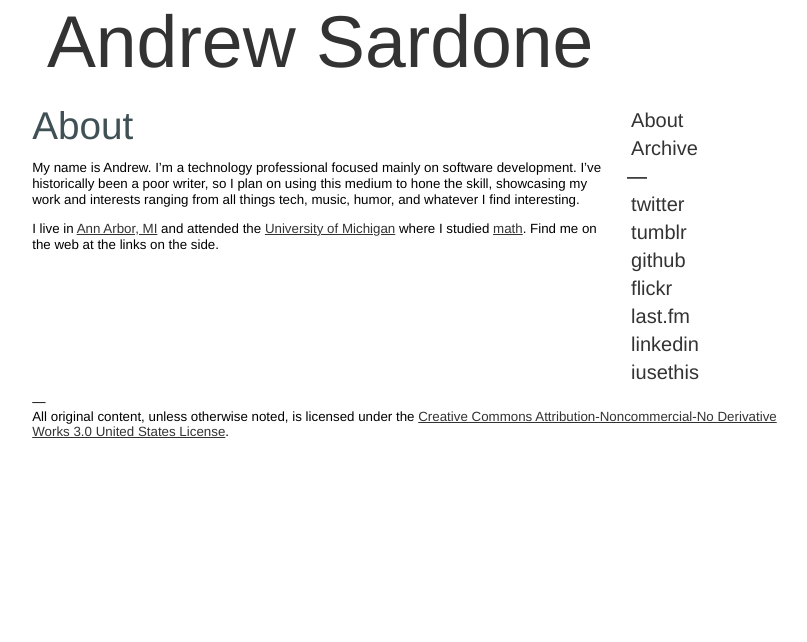
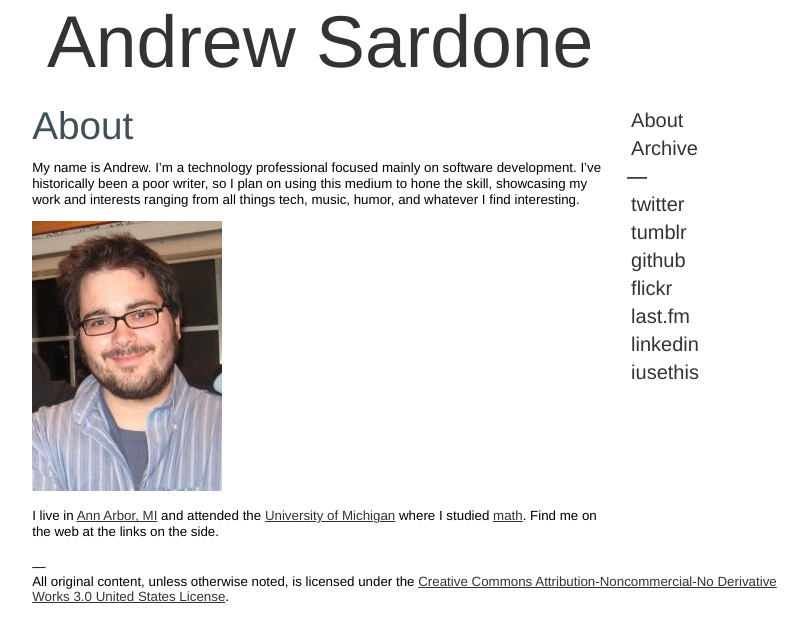
Before and after one commit to andrewsardone/andrewsardone.github.com, a Jekyll site: the page built from about.md, in a window 1280 px wide. Shown: the top 642 px of the page, without its empty margins (223-1030 px from the left). Built offline with Jekyll 4.4.1, drawn with Linux system fonts in a browser that asks for light colours.

Commit message:
Added a portrait picture to the About page.

```diff
--- a/about.md
+++ b/about.md
@@ -8,4 +8,6 @@ title: About
 
 My name is Andrew. I'm a technology professional focused mainly on software development. I've historically been a poor writer, so I plan on using this medium to hone the skill, showcasing my work and interests ranging from all things tech, music, humor, and whatever I find interesting.
 
+![me](/images/me.png "Andrew Sardone")
+
 I live in [Ann Arbor, MI](http://annarbor.com) and attended the [University of Michigan](http://umich.edu) where I studied [math](http://www.math.lsa.umich.edu/). Find me on the web at the links on the side.
```
Also changed, not shown: images/me.png (added).
